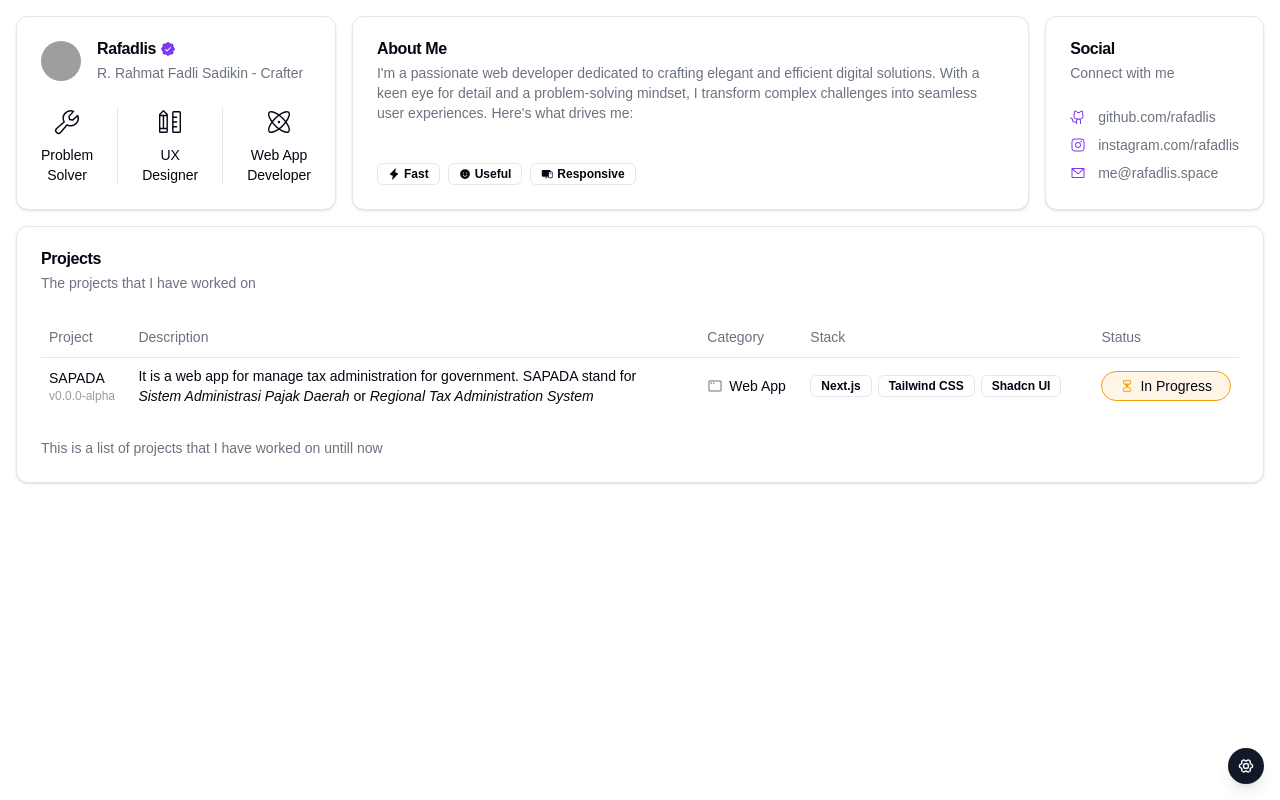
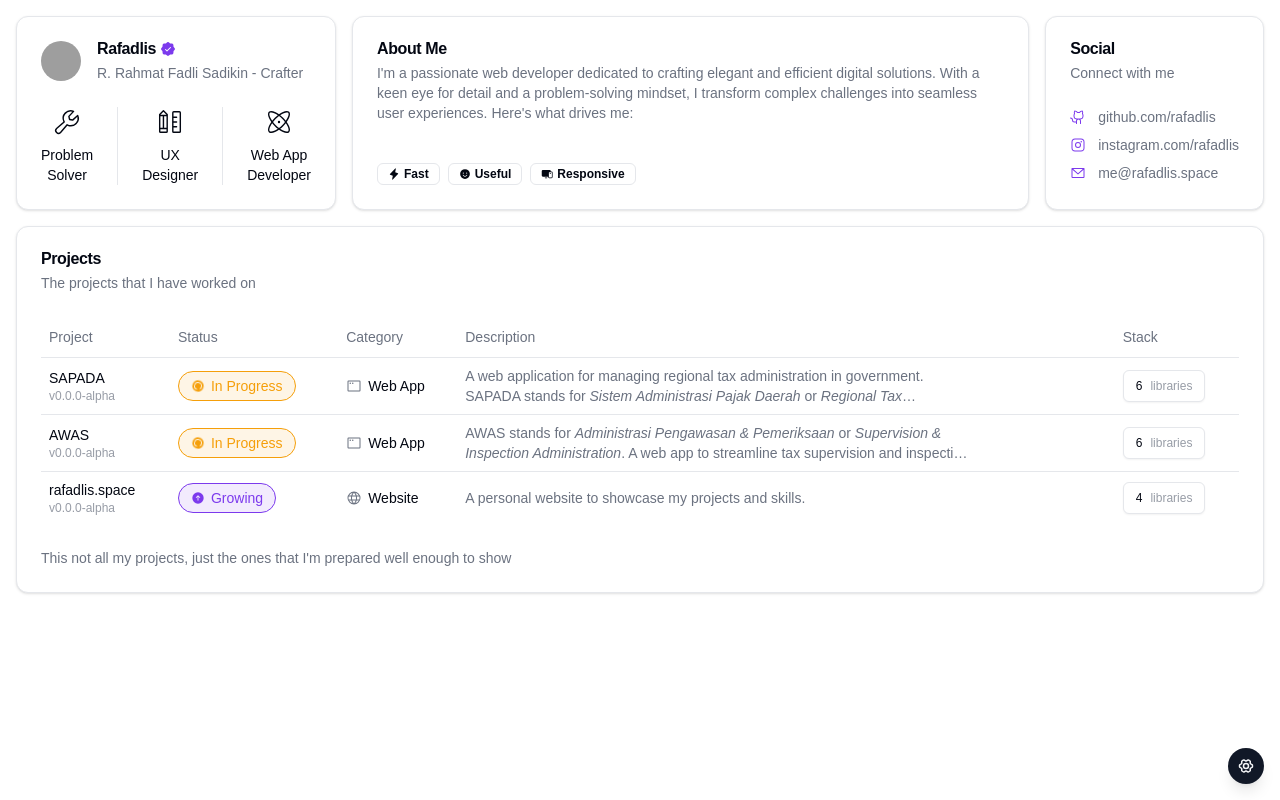
Before and after one commit to rafadlis/rafadlis.space, a Next.js app: page / in a window 1280 px wide. Built offline with nearby package versions, Linux system fonts and the light colour scheme; grey boxes are pictures that could not be loaded.

Commit message:
feat: update projects table

```diff
--- a/app/page.tsx
+++ b/app/page.tsx
@@ -178,7 +178,8 @@ export default function Home() {
           <ProjectTable />
         </CardContent>
         <CardFooter className="text-sm text-muted-foreground">
-          This is a list of projects that I have worked on untill now
+          This not all my projects, just the ones that I&apos;m prepared well
+          enough to show
         </CardFooter>
       </Card>
     </main>
--- a/components/project-table.tsx
+++ b/components/project-table.tsx
@@ -6,9 +6,168 @@ import {
   TableHeader,
   TableRow,
 } from "@/components/ui/table";
-import { projects } from "@/lib/data";
-import { Badge } from "./ui/badge";
-import { HourglassMedium } from "@phosphor-icons/react/dist/ssr";
+import { projects, Project, ProjectStatus } from "@/lib/data";
+import {
+  CheckCircle,
+  CircleNotch,
+  Queue,
+  X,
+  ArrowCircleUp,
+} from "@phosphor-icons/react/dist/ssr";
+import { Popover, PopoverContent, PopoverTrigger } from "./ui/popover";
+import { Button } from "./ui/button";
+import { ReactNode } from "react";
+import { HoverCard, HoverCardContent, HoverCardTrigger } from "./ui/hover-card";
+
+// Individual cell components
+const ProjectNameCell = ({ project }: { project: Project }) => (
+  <TableCell>
+    {project.name}
+    <div className="w-fit whitespace-nowrap text-xs text-muted-foreground/70">
+      {project.version}
+    </div>
+  </TableCell>
+);
+
+const DescriptionCell = ({ project }: { project: Project }) => (
+  <TableCell>
+    <div className="max-w-prose line-clamp-2 text-muted-foreground">
+      {project.description}
+    </div>
+  </TableCell>
+);
+
+const CategoryCell = ({ project }: { project: Project }) => (
+  <TableCell>
+    <div className="flex items-center gap-1.5 w-fit whitespace-nowrap">
+      {project.category.icon}
+      {project.category.name}
+    </div>
+  </TableCell>
+);
+
+const StackCell = ({ project }: { project: Project }) => (
+  <TableCell>
+    <Popover>
+      <PopoverTrigger asChild>
+        <Button variant="outline" size="sm">
+          {project.stack.length}{" "}
+          <span className="text-muted-foreground/70">libraries</span>
+        </Button>
+      </PopoverTrigger>
+      <PopoverContent className="w-[400px]">
+        <div className="space-y-3">
+          <div className="flex items-center gap-2">
+            <h4 className="font-semibold">Stack Used</h4>
+            <span className="text-xs text-muted-foreground">
+              ({project.stack.length} technologies)
+            </span>
+          </div>
+          <Table>
+            <TableHeader>
+              <TableRow>
+                <TableHead className="w-[120px]">Technology</TableHead>
+                <TableHead className="w-[100px]">Version</TableHead>
+                <TableHead>Purpose</TableHead>
+              </TableRow>
+            </TableHeader>
+            <TableBody>
+              {project.stack.map((tech) => (
+                <TableRow key={tech.name}>
+                  <TableCell className="font-medium">{tech.name}</TableCell>
+                  <TableCell className="text-muted-foreground">
+                    {tech.version || "-"}
+                  </TableCell>
+                  <TableCell className="text-muted-foreground">
+                    {tech.purpose || "-"}
+                  </TableCell>
+                </TableRow>
+              ))}
+            </TableBody>
+          </Table>
+        </div>
+      </PopoverContent>
+    </Popover>
+  </TableCell>
+);
+
+const getStatusConfig = (status: ProjectStatus) => {
+  const configs: Record<
+    ProjectStatus,
+    {
+      icon: ReactNode;
+      text: string;
+      classes: string;
+      description: string;
+    }
+  > = {
+    completed: {
+      icon: <CheckCircle weight="fill" className="h-3.5 w-3.5 text-success" />,
+      text: "Completed",
+      classes: "border-success text-success bg-success/10",
+      description:
+        "Project has been completed and is no longer actively developed",
+    },
+    "in-progress": {
+      icon: (
+        <CircleNotch
+          weight="fill"
+          className="h-3.5 w-3.5 text-warning animate-spin"
+        />
+      ),
+      text: "In Progress",
+      classes: "border-warning text-warning bg-warning/10",
+      description: "Project is currently under active development",
+    },
+    planned: {
+      icon: (
+        <Queue weight="fill" className="h-3.5 w-3.5 text-muted-foreground" />
+      ),
+      text: "Planned",
+      classes: "border-muted text-muted-foreground bg-muted/10",
+      description: "Project is planned but development hasn't started yet",
+    },
+    dropped: {
+      icon: <X weight="fill" className="h-3.5 w-3.5 text-destructive" />,
+      text: "Dropped",
+      classes: "border-destructive text-destructive bg-destructive/10",
+      description: "Project has been discontinued or abandoned",
+    },
+    growing: {
+      icon: (
+        <ArrowCircleUp weight="fill" className="h-3.5 w-3.5 text-primary" />
+      ),
+      text: "Growing",
+      classes: "border-primary text-primary bg-primary/10",
+      description:
+        "Project is completed but continues to receive updates and improvements",
+    },
+  };
+
+  return configs[status];
+};
+
+const StatusCell = ({ project }: { project: Project }) => {
+  const config = getStatusConfig(project.status);
+
+  return (
+    <TableCell>
+      <HoverCard openDelay={50} closeDelay={50}>
+        <HoverCardTrigger asChild>
+          <div
+            className={`w-fit whitespace-nowrap flex items-center justify-center gap-1.5 rounded-full border px-3 py-1 text-center ${config.classes} cursor-help`}
+          >
+            {config.icon}
+            {config.text}
+          </div>
+        </HoverCardTrigger>
+        <HoverCardContent side="right" align="start" className="border-primary">
+          <p className="text-sm">{config.description}</p>
+        </HoverCardContent>
+      </HoverCard>
+    </TableCell>
+  );
+};
 
 export default function ProjectTable() {
   return (
@@ -16,50 +175,20 @@ export default function ProjectTable() {
       <TableHeader>
         <TableRow>
           <TableHead>Project</TableHead>
+          <TableHead>Status</TableHead>
+          <TableHead>Category</TableHead>
           <TableHead>Description</TableHead>
-          <TableHead>Category</TableHead>
           <TableHead>Stack</TableHead>
-          <TableHead>Status</TableHead>
         </TableRow>
       </TableHeader>
       <TableBody>
         {projects.map((project) => (
           <TableRow key={project.id}>
-            <TableCell>
-              {project.name}
-              <div className="text-xs text-muted-foreground/70">
-                {project.version}
-              </div>
-            </TableCell>
-            <TableCell>
-              <div className="max-w-prose line-clamp-3">
-                {project.description}
-              </div>
-            </TableCell>
-            <TableCell>
-              <div className="flex items-center gap-1.5">
-                {project.category.icon}
-                {project.category.name}
-              </div>
-            </TableCell>
-            <TableCell>
-              <div className="flex flex-wrap gap-1.5">
-                {project.stack.map((tech) => (
-                  <Badge key={tech} variant="outline">
-                    {tech}
-                  </Badge>
-                ))}
-              </div>
-            </TableCell>
-            <TableCell>
-              <div className="flex items-center justify-center gap-1.5 rounded-full border border-warning px-3 py-1 text-center bg-warning/10  ">
-                <HourglassMedium
-                  weight="fill"
-                  className="text-warning h-3.5 w-3.5"
-                />
-                {project.status}
-              </div>
-            </TableCell>
+            <ProjectNameCell project={project} />
+            <StatusCell project={project} />
+            <CategoryCell project={project} />
+            <DescriptionCell project={project} />
+            <StackCell project={project} />
           </TableRow>
         ))}
       </TableBody>
--- a/lib/data.tsx
+++ b/lib/data.tsx
@@ -1,5 +1,12 @@
 import { ReactNode } from "react";
-import { AppWindow } from "@phosphor-icons/react/dist/ssr";
+import { AppWindow, Globe } from "@phosphor-icons/react/dist/ssr";
+
+export type ProjectStatus =
+  | "completed"
+  | "in-progress"
+  | "planned"
+  | "dropped"
+  | "growing";
 
 export type Project = {
   id: number;
@@ -10,8 +17,12 @@ export type Project = {
     name: string;
     icon: ReactNode;
   };
-  stack: string[];
-  status: string;
+  stack: Array<{
+    name: string;
+    version?: string;
+    purpose?: string;
+  }>;
+  status: ProjectStatus;
 };
 
 export const projects: Project[] = [
@@ -21,9 +32,9 @@ export const projects: Project[] = [
     version: "v0.0.0-alpha",
     description: (
       <>
-        It is a web app for manage tax administration for government. SAPADA
-        stand for{" "}
-        <span className="italic ">Sistem Administrasi Pajak Daerah</span> or{" "}
+        A web application for managing regional tax administration in
+        government. SAPADA stands for{" "}
+        <span className="italic">Sistem Administrasi Pajak Daerah</span> or{" "}
         <span className="italic">Regional Tax Administration System</span>
       </>
     ),
@@ -31,7 +42,57 @@ export const projects: Project[] = [
       name: "Web App",
       icon: <AppWindow className="h-4 w-4 text-muted-foreground" />,
     },
-    stack: ["Next.js", "Tailwind CSS", "Shadcn UI"],
-    status: "In Progress",
+    stack: [
+      { name: "Next.js 15", version: "15.0.0", purpose: "Framework" },
+      { name: "TypeScript", version: "5.0.0", purpose: "Language" },
+      { name: "Tailwind CSS", version: "3.0.0", purpose: "Styling" },
+      { name: "Shadcn UI", purpose: "Component Library" },
+      { name: "Supabase", purpose: "Backend" },
+      { name: "Prisma", version: "5.0.0", purpose: "ORM" },
+    ],
+    status: "in-progress",
+  },
+  {
+    id: 2,
+    name: "AWAS",
+    version: "v0.0.0-alpha",
+    description: (
+      <>
+        AWAS stands for{" "}
+        <span className="italic">Administrasi Pengawasan & Pemeriksaan</span> or{" "}
+        <span className="italic">Supervision & Inspection Administration</span>.
+        A web app to streamline tax supervision and inspection processes.
+      </>
+    ),
+    category: {
+      name: "Web App",
+      icon: <AppWindow className="h-4 w-4 text-muted-foreground" />,
+    },
+    stack: [
+      { name: "Next.js 15", version: "15.0.0", purpose: "Framework" },
+      { name: "TypeScript", version: "5.0.0", purpose: "Language" },
+      { name: "Tailwind CSS", version: "3.0.0", purpose: "Styling" },
+      { name: "Shadcn UI", purpose: "Component Library" },
+      { name: "Supabase", purpose: "Backend" },
+      { name: "Prisma", version: "5.0.0", purpose: "ORM" },
+    ],
+    status: "in-progress",
+  },
+  {
+    id: 3,
+    name: "rafadlis.space",
+    version: "v0.0.0-alpha",
+    description: "A personal website to showcase my projects and skills.",
+    category: {
+      name: "Website",
+      icon: <Globe className="h-4 w-4 text-muted-foreground" />,
+    },
+    stack: [
+      { name: "Next.js 15", version: "15.0.0", purpose: "Framework" },
+      { name: "TypeScript", version: "5.0.0", purpose: "Language" },
+      { name: "Tailwind CSS", version: "3.0.0", purpose: "Styling" },
+      { name: "Shadcn UI", purpose: "Component Library" },
+    ],
+    status: "growing",
   },
 ];
```
